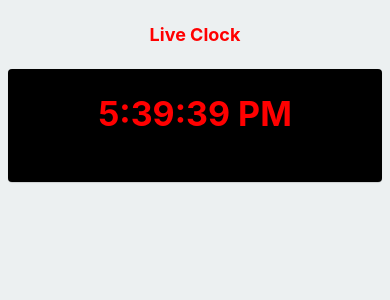
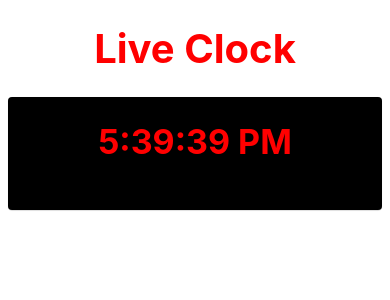
Before and after one commit to D-Coder135/LiveClock_React-Native, a React Native app: screen / in a window 390 px wide. Shown: the top 300 px of the page. Built offline with nearby package versions, Linux system fonts and the light colour scheme.

Commit message:
add some styling.

```diff
--- a/App.js
+++ b/App.js
@@ -26,12 +26,12 @@ const styles = StyleSheet.create({
     flex: 1,
     // justifyContent: 'center',
     paddingTop: Constants.statusBarHeight,
-    backgroundColor: '#ecf0f1',
+    backgroundColor: 'amber',
     padding: 8,
   },
   paragraph: {
     margin: 24,
-    fontSize: 18,
+    fontSize: 40,
     fontWeight: 'bold',
     textAlign: 'center',
     color: 'red'
```
